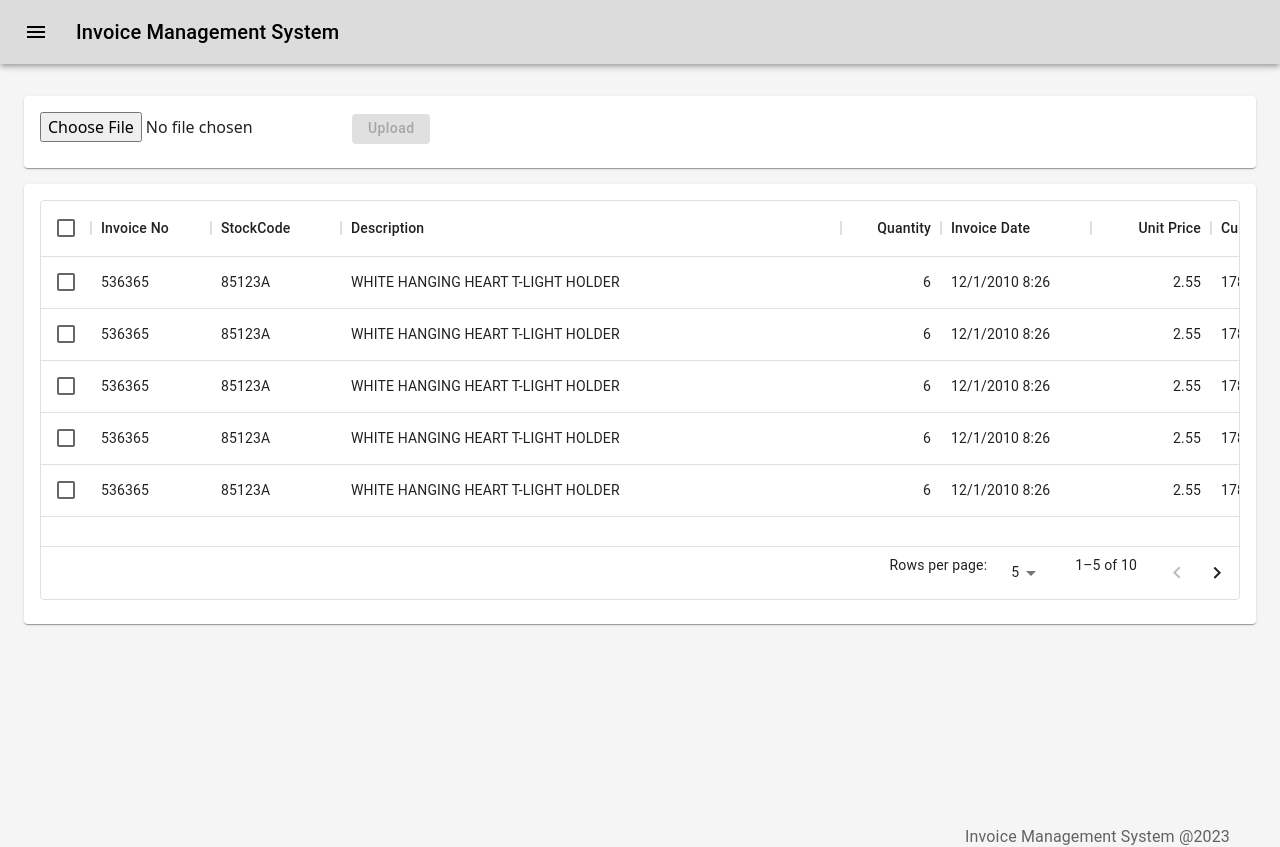
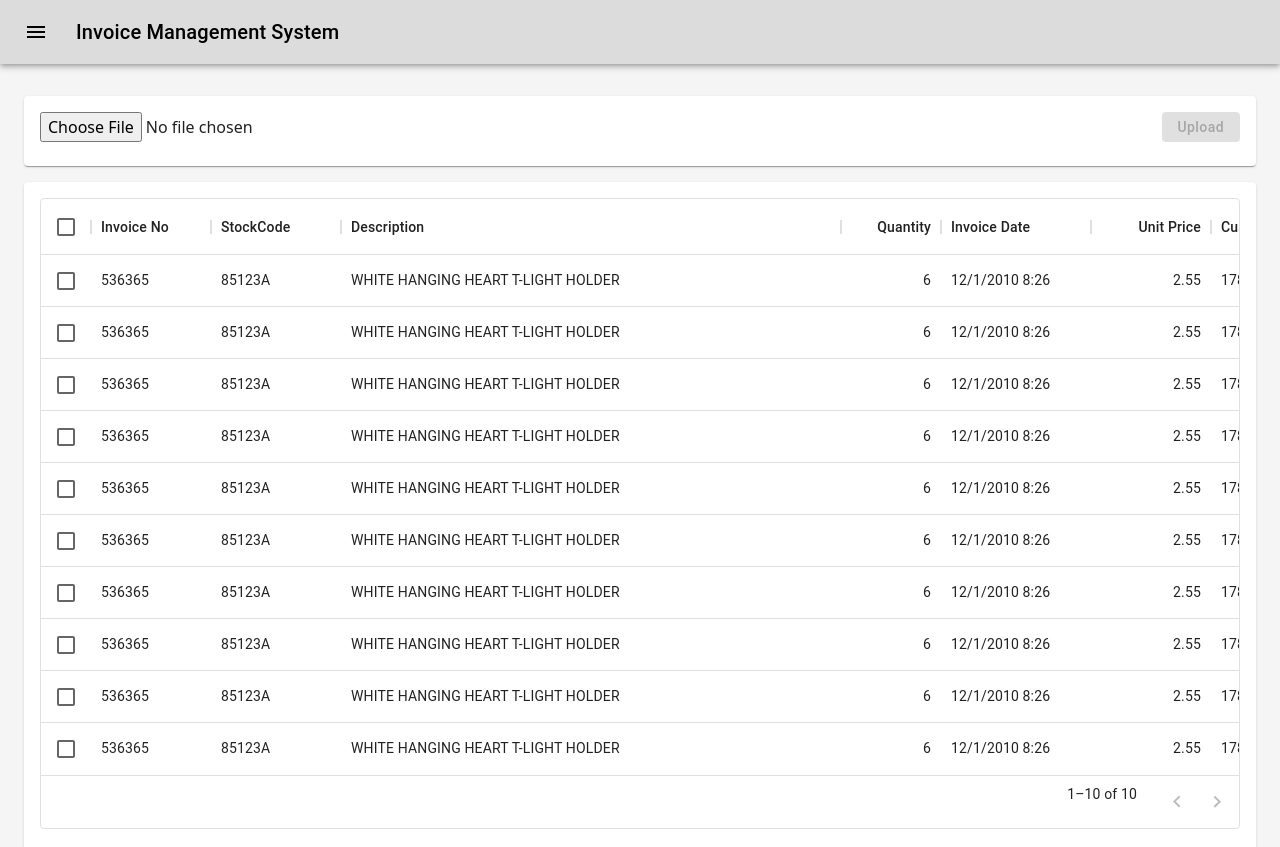
Before and after one commit to ChesterECQ/invoice-management-system-FE, a React (Create React App) app: page / in a window 1280 px wide. Shown: the top 847 px of the page. Built offline with nearby package versions, Linux system fonts and the light colour scheme.

Commit message:
Integrating Backend with Frontend
- Added axios post request to send csv file to BE and get all records from BE

```diff
--- a/package.json
+++ b/package.json
@@ -9,6 +9,7 @@
     "@mui/icons-material": "^5.11.9",
     "@mui/material": "^5.11.9",
     "@mui/styled-engine-sc": "^5.11.9",
+    "@mui/x-data-grid": "^5.17.24",
     "@testing-library/jest-dom": "^5.16.5",
     "@testing-library/react": "^13.4.0",
     "@testing-library/user-event": "^13.5.0",
--- a/src/api/APIUtils.tsx
+++ b/src/api/APIUtils.tsx
@@ -1,8 +1,9 @@
 import axios from 'axios';
 
 export default axios.create({
-    baseURL: "http://localhost:8080",
+    baseURL: "http://localhost:8080/api",
+
     headers: {
-      "Content-type": "application/json",
-    },
+      "Content-Type": "application/json"
+    }
   });
--- a/src/components/FileUpload.tsx
+++ b/src/components/FileUpload.tsx
@@ -1,13 +1,13 @@
-import React from 'react';
-import Button from './common/Button';
-import { LinearProgress } from '@mui/material';
-import { styled } from '@mui/system';
+import React from "react";
+import Button from "./common/Button";
+import { Box, LinearProgress } from "@mui/material";
+import { styled } from "@mui/system";
 
-import FileUploadService from '../service/FileUploadService';
+import FileUploadService from "../service/FileUploadService";
 
 // styling for progress bar
 const StyledLinearProgress = styled(LinearProgress)({
-  width: '100%',
+  width: "100%",
   height: 10,
   borderRadius: 5,
   marginTop: 10,
@@ -19,7 +19,7 @@ const FileUpload: React.FC = () => {
   // to hold the progress bar
   const [progress, setProgress] = React.useState(0);
   // to hold the success / fail message
-  const [message, setMessage] = React.useState<string>('');
+  const [message, setMessage] = React.useState<string>("");
 
   // Function to handle file select
   const handleSelectFile = (event: React.ChangeEvent<HTMLInputElement>) => {
@@ -30,7 +30,7 @@ const FileUpload: React.FC = () => {
   };
 
   const handleUploadFile = () => {
-    console.log('entering this button');
+    console.log("entering this button");
     setProgress(0);
     if (!currentFile) return;
 
@@ -46,7 +46,7 @@ const FileUpload: React.FC = () => {
         if (err.response && err.response.data && err.response.data.message) {
           setMessage(err.response.data.message);
         } else {
-          setMessage('Could not upload the File!');
+          setMessage("Could not upload the File!");
         }
 
         setCurrentFile(undefined);
@@ -55,32 +55,33 @@ const FileUpload: React.FC = () => {
 
   return (
     <>
+      <Box sx={{display : 'flex', justifyContent: "space-between"}}>
         {/* input to select file */}
-      <label htmlFor='Select File'>
-        <input type='file' onChange={handleSelectFile} />
+        <label htmlFor="Select File">
+          <input type="file" onChange={handleSelectFile} />
         </label>
 
         {/* Button to upload file */}
         <Button
           disabled={!currentFile}
           onClick={handleUploadFile}
-        variant='contained'
-        bgcolor='primary'
+          variant="contained"
+          bgcolor="primary"
         >
           Upload
         </Button>
-
+      </Box>
       {/* Progress Bar */}
       {currentFile && (
         <div>
-          <StyledLinearProgress variant='determinate' value={progress} />
+          <StyledLinearProgress variant="determinate" value={progress} />
           {progress} %
         </div>
       )}
 
       {/* Message to show that file uplaod is successful or not */}
       {message && (
-        <div className='alert alert-secondary mt-3' role='alert'>
+        <div className="alert alert-secondary mt-3" role="alert">
           {message}
         </div>
       )}
--- a/src/components/Table.tsx
+++ b/src/components/Table.tsx
@@ -1,21 +1,27 @@
-import React from 'react';
-import { DataGrid } from '@mui/x-data-grid';
+import React from "react";
+import { DataGrid } from "@mui/x-data-grid";
 
-import DataTableProps from '../interface/TableProps';
+import DataTableProps from "../interface/TableProps";
+import { Box } from "@mui/material";
 
 const Table = (props: DataTableProps) => {
-  const { rows, columns, pageSize, rowsPerPageOptions } = props;
+  const { rows, columns, pageSize } = props;
   return (
     <>
-      <div style={{ height: 400, width: '100%' }}>
+      {/* <div style={{ height: 650, width: "100%" }}> */}
+        <div style={{ display: "flex", height: "100%", width: "100%" }}>
+          <div style={{ flex: 1 }}>
             <DataGrid
+              autoHeight={true}
               rows={rows}
               columns={columns}
               pageSize={pageSize}
-          rowsPerPageOptions={rowsPerPageOptions}
+              // rowsPerPageOptions={rowsPerPageOptions}
               checkboxSelection
               //   onSelectionModelChange={handleSelectionChange}
             />
+          {/* </div> */}
+        </div>
       </div>
     </>
   );
--- /dev/null
+++ b/src/interface/SearchVal.tsx
@@ -0,0 +1,3 @@
+export default interface SearchVal {
+    searchVal?: string
+}
--- a/src/pages/Home.tsx
+++ b/src/pages/Home.tsx
@@ -154,8 +154,7 @@ const Home = () => {
         <Table
           rows={rows}
           columns={invoiceHeaders}
-          pageSize={5}
-          rowsPerPageOptions={[5, 10, 25]}
+          pageSize={10}
         />
       </Card>
     </>
--- a/src/service/FileUploadService.tsx
+++ b/src/service/FileUploadService.tsx
@@ -6,7 +6,7 @@ const upload = (file: File, onUploadProgress: any): Promise<any> => {
 
     formData.append("file", file);
 
-    return http.post("/upload", formData, {
+    return http.post("/csv/upload", formData, {
       headers: {
         "Content-Type": "multipart/form-data",
       },
```
Also changed, not shown: src/service/GetInvoiceRecordsService.tsx (added, +7 -0 lines), 1 other file (tests, documents, lock files or other folders). Lines whose indentation alone changed are shown as unchanged.
